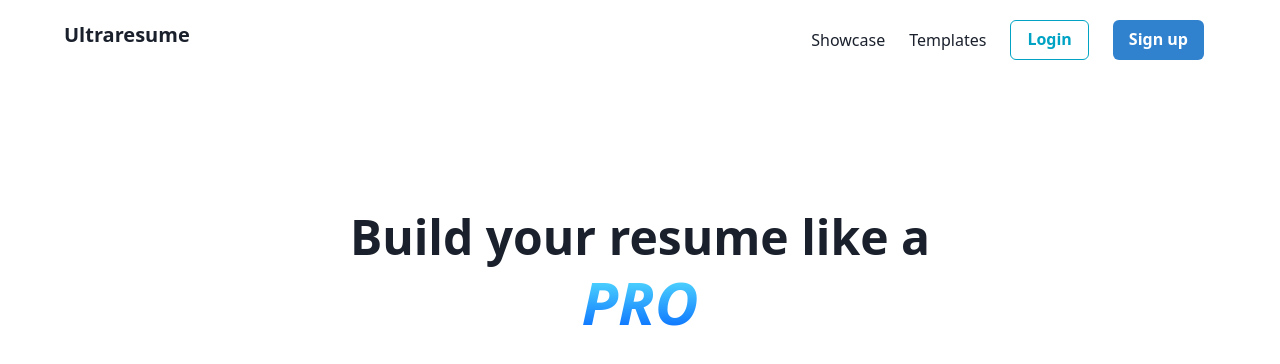
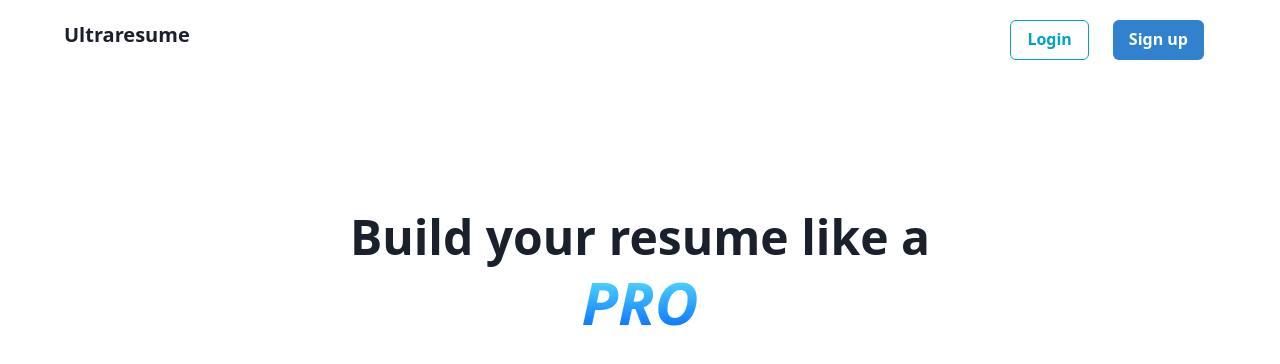
Before and after one commit to lalit2005/ultraresume, a Next.js app: page / in a window 1280 px wide. Shown: the top 364 px of the page. Built offline with nearby package versions, Linux system fonts and the light colour scheme; no server answers.

Commit message:
refactor: remove unused links

```diff
--- a/components/Nav.tsx
+++ b/components/Nav.tsx
@@ -16,16 +16,6 @@
         </Link>
       </Box>
       <Flex justifyContent='space-between' alignItems='center'>
-        <Text mx='3'>
-          <Link href='/showcase'>
-            <a>Showcase</a>
-          </Link>
-        </Text>
-        <Text mx='3'>
-          <Link href='/templates'>
-            <a>Templates</a>
-          </Link>
-        </Text>
         {status === 'authenticated' ? (
           <ProfileDropdown />
         ) : (
```
